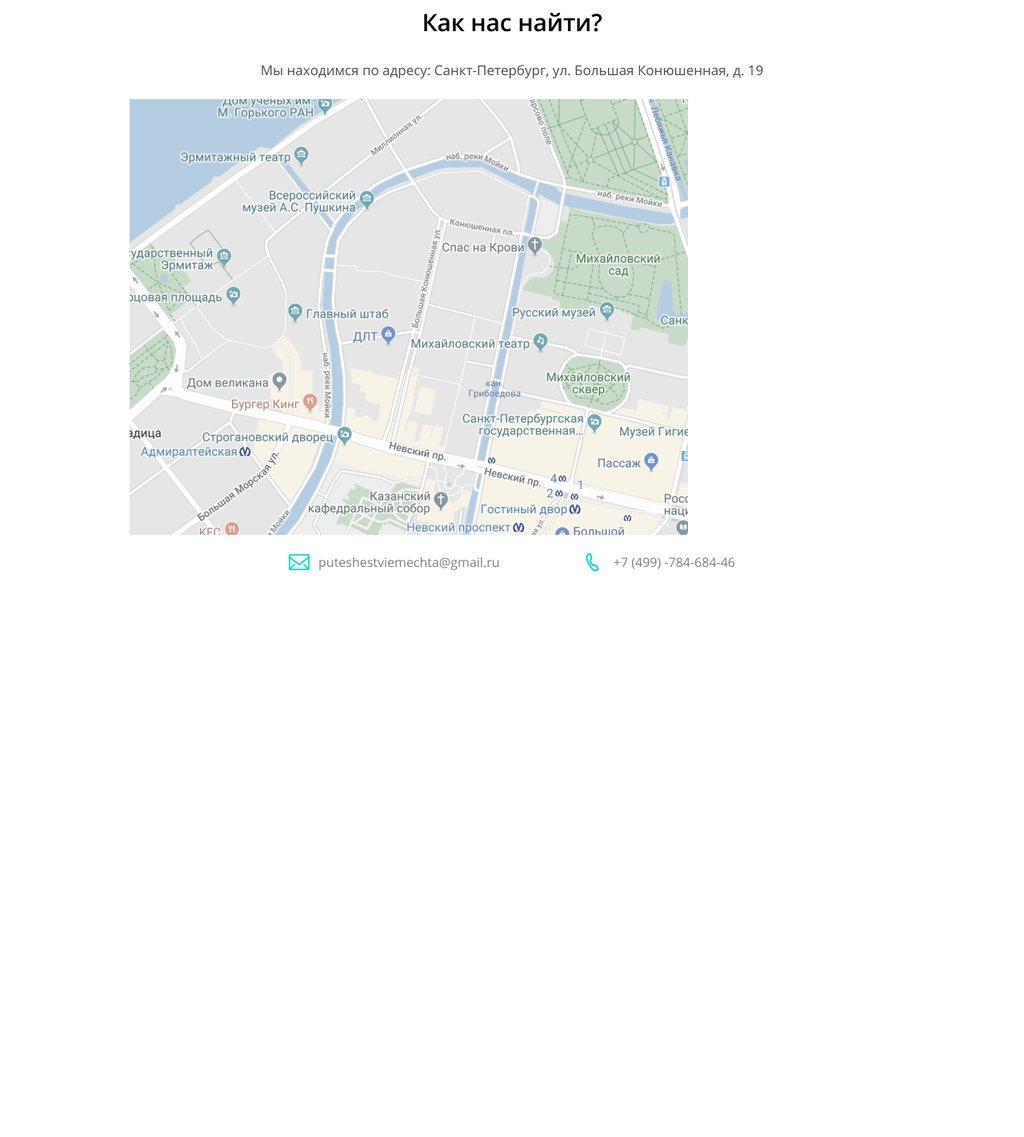
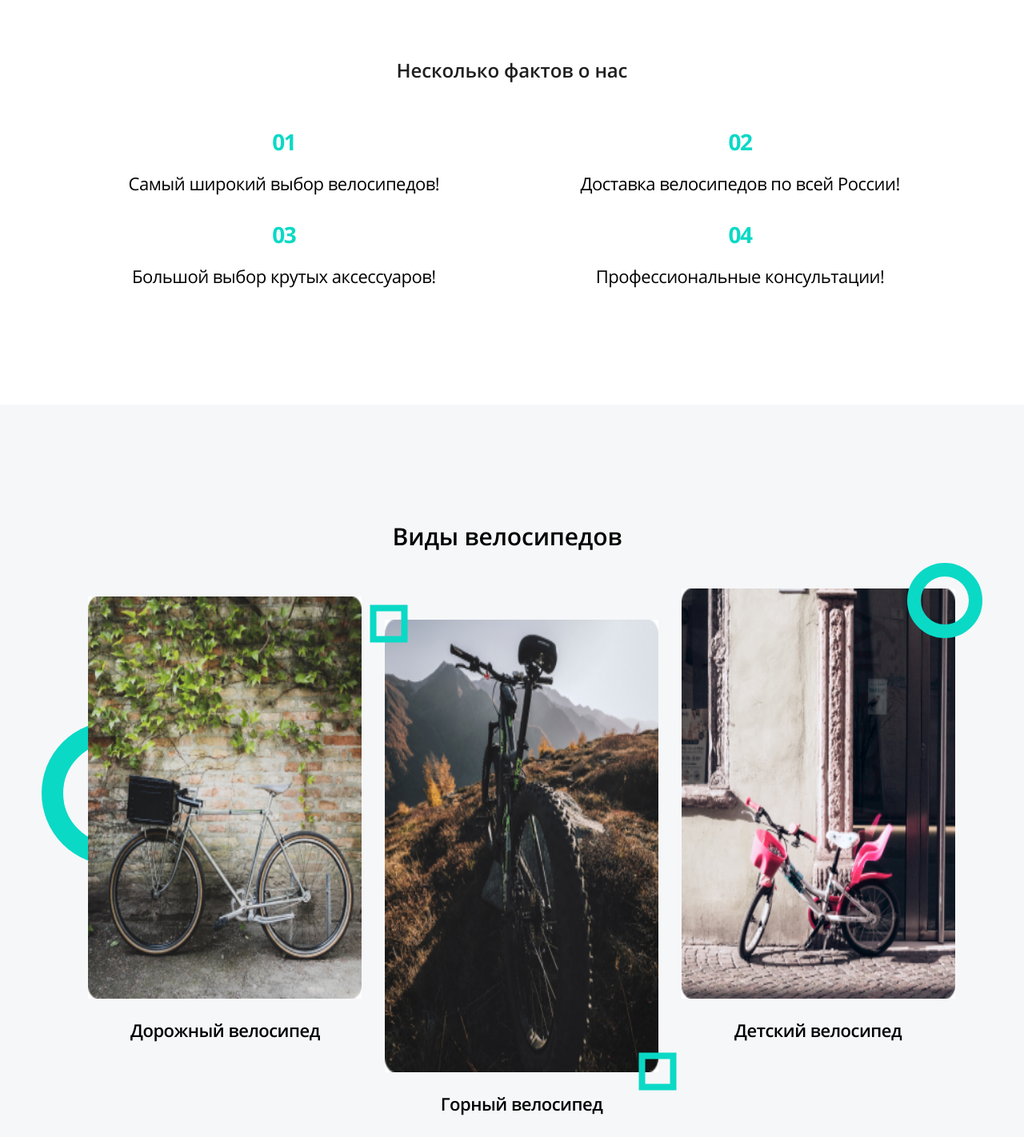
Before and after one commit to WhiteGrandfather/Velosiped, a website: page source/index.html in a window 1280 px wide. Shown: the part 687-2109 px from the top of the page at 80% size. Before the commit the page ends 1482 px from the top, so only its background shows below. Drawn offline with nearby package versions, Linux system fonts and the light colour scheme; files that its build step writes are made by us from their sources.

Commit message:
Сверстал main Десктоп

```diff
--- a/source/index.html
+++ b/source/index.html
@@ -66,7 +66,67 @@
 
   </header>
 
-  <main></main>
+  <main class="page-main">
+    <div class="page-main__fact fact">
+      <h2 class="fact__title">Несколько фактов о нас</h2>
+      <ul class="fact__list">
+        <li class="fact__item">
+          <p class="fact__number">01</p>
+          <p class="fact__text">Самый широкий выбор велосипедов!</p>
+        </li>
+        <li class="fact__item">
+          <p class="fact__number">02</p>
+          <p class="fact__text">Доставка велосипедов по всей России!</p>
+        </li>
+        <li class="fact__item">
+          <p class="fact__number">03</p>
+          <p class="fact__text">Большой выбор крутых аксессуаров!</p>
+        </li>
+        <li class="fact__item">
+          <p class="fact__number">04</p>
+          <p class="fact__text">Профессиональные консультации!</p>
+        </li>
+      </ul>
+    </div>
+
+    <div class="page-main__velo velo">
+      <div class="velo__wrapper">
+        <h2 class="velo__title">Виды велосипедов</h2>
+        <ul class="velo__list">
+          <li class="velo__item velo__item--left">
+            <picture class="velo__image velo__image--left">
+              <source srcset="img/bike-1.jpg" media="(max-width: 1439px)">
+              <img src="img/bike-1-desktop.jpg" width="342" height="503" alt="фото елосипеда">
+            </picture>
+            <p class="velo__text">Дорожный велосипед</p>
+          </li>
+          <li class="velo__item velo__item--middle">
+            <picture class="velo__image velo__image--middle">
+              <source srcset="img/bike-2.jpg" media="(max-width: 1439px)">
+              <img src="img/bike-2-desktop.jpg" width="342" height="566" alt="фото елосипеда">
+            </picture>
+            <p class="velo__text">Горный велосипед</p>
+          </li>
+          <li class="velo__item velo__item--right">
+            <picture class="velo__image velo__image--right">
+              <source srcset="img/bike-3.jpg" media="(max-width: 1439px)">
+              <img src="img/bike-3-desktop.jpg" width="342" height="513" alt="фото елосипеда">
+            </picture>
+            <p class="velo__text">Детский велосипед</p>
+          </li>
+        </ul>
+      </div>
+
+    </div>
+
+    <div class="page-main__video video">
+      <h2 class="video__title">Видео про велосипеды</h2>
+      <p class="video__text">В этом видео мы подробно расскажем про особенности выбора велосипеда для себя. </p>
+      <div class="video__player">
+        <button class="video__control" type="button"></div>
+      </div>
+    </div>
+  </main>
 
   <footer class="page-footer">
     <div class="page-footer__wrapper">
--- /dev/null
+++ b/source/sass/blocks/fact.scss
@@ -0,0 +1,67 @@
+.fact {
+  width: 81%;
+  min-height: 503px;
+  max-width: 1166px;
+  margin: 0 auto;
+  padding-top: 150px;
+}
+
+.fact__title {
+  margin: 0;
+  padding-bottom: 22px;
+
+  font-weight: 600;
+  font-size: 30px;
+  line-height: 100%;
+  text-align: center;
+  letter-spacing: -0.005em;
+  color: $color-black2;
+}
+
+.fact__list {
+  display: flex;
+  justify-content: space-between;
+  flex-wrap: wrap;
+}
+
+.fact__item {
+  width: 22%;
+}
+
+.fact__number {
+  margin-bottom: 0;
+  font-weight: 700;
+  font-size: 28px;
+  line-height: 136%;
+  text-align: center;
+  letter-spacing: -1.27273px;
+  color: $color-aqua;
+}
+
+.fact__text {
+  margin: 0;
+  padding-top: 16px;
+
+  font-size: 22px;
+  line-height: 155%;
+  text-align: center;
+  letter-spacing: -0.5px;
+  color: $color-black;
+}
+
+@media (max-width: $tablet-width) {
+  .fact {
+    padding-top: 64px;
+  }
+
+  .fact__title {
+    font-size: 24px;
+    line-height: 41px;
+  }
+
+
+
+  .fact__item {
+    width: 45%;
+  }
+}
--- /dev/null
+++ b/source/sass/blocks/velo.scss
@@ -0,0 +1,120 @@
+.velo {
+  min-height: 1038px;
+
+  background-color: #f6f7f9;
+}
+
+.velo__wrapper {
+  width: 86.5%;
+  max-width: 1154px;
+  margin: 0 auto;
+  padding-top: 150px;
+  padding-left: 24px;
+}
+
+.velo__title {
+  margin: 0;
+  padding-right: 36px;
+  padding-bottom: 50px;
+
+  font-weight: 600;
+  font-size: 30px;
+  line-height: 100%;
+  text-align: center;
+  letter-spacing: -0.005em;
+  color: $color-black;
+}
+
+.velo__list {
+  position: relative;
+  height: 651px;
+}
+
+.velo__item {
+  position: absolute;
+
+  &--left {
+    top: 10px;
+    left: 0;
+  }
+
+  &--middle {
+    top: 39px;
+    left: 50%;
+    transform: translateX(-50%);
+  }
+
+  &--right {
+    top: 0;
+    right: 0;
+  }
+}
+
+.velo__image {
+  position: relative;
+  z-index: 10;
+
+  display: block;
+
+  &::before,
+  &::after {
+    position: absolute;
+    content: "";
+
+    width: 31px;
+    height: 31px;
+
+
+    border: 8px solid #0AD9C6;
+  }
+
+  &--left::before {
+    top: 49%;
+    left: 32px;
+    transform: translate(-50%, -50%);
+    z-index: -1;
+
+    width: 126px;
+    height: 126px;
+
+    border: 27px solid #0AD9C6;
+    border-radius: 50%;
+  }
+
+  &--left::after,
+  &--right::after {
+    display: none;
+  }
+
+  &--middle::before {
+    top: 5px;
+    left: 5px;
+    transform: translate(-50%, -50%);
+  }
+
+  &--middle::after {
+    right: -46px;
+    bottom: -46px;
+    transform: translate(-50%, -50%);
+  }
+
+  &--right::before {
+    top: -32px;
+    right: -34px;
+
+    width: 60px;
+    height: 60px;
+
+    border: 17px solid #0AD9C6;
+    border-radius: 50%;
+  }
+}
+
+.velo__text {
+  font-weight: 600;
+  font-size: 22px;
+  line-height: 155%;
+  text-align: center;
+  letter-spacing: -0.5px;
+  color: $color-black;
+}
--- /dev/null
+++ b/source/sass/blocks/video.scss
@@ -0,0 +1,74 @@
+.video {
+  min-height: 945px;
+  padding-top: 120px;
+
+  background-image: linear-gradient(to bottom, #131314 706px, $color-white 706px);
+}
+
+.video__title {
+  margin: 0;
+
+  font-weight: 600;
+  font-size: 30px;
+  line-height: 100%;
+  text-align: center;
+  letter-spacing: -0.005em;
+  color: $color-white;
+}
+
+.video__text {
+  display: block;
+
+  width: 340px;
+  margin: 0 auto;
+  padding-top: 20px;
+  padding-bottom: 56px;
+
+  font-weight: 300;
+  font-size: 16px;
+  line-height: 175%;
+  text-align: center;
+  letter-spacing: -0.005em;
+  color: rgba($color: $color-white, $alpha: 0.7);
+}
+
+.video__player {
+  position: relative;
+
+  width: 929px;
+  max-width: 100%;
+  height: 522px;
+  margin: 0 auto;
+
+  background-image: url("../img/player-desktop.jpg");
+  background-position: center;
+  background-repeat: no-repeat;
+}
+
+.video__control {
+  position: absolute;
+  top: 50%;
+  left: 50%;
+  transform: translate(-50%, -50%);
+
+  width: 65px;
+  height: 65px;
+
+  background-color: $color-aqua;
+  background-image: url("../img/play.svg");
+  background-position: 28px;
+  background-repeat: no-repeat;
+  border: 0;
+  border-radius: 50%;
+  outline: none;
+  cursor: pointer;
+
+  &:hover,
+  &:focus {
+    opacity: 0.95;
+  }
+
+  &:active {
+    opacity: 0.85;
+  }
+}
--- a/source/sass/style.scss
+++ b/source/sass/style.scss
@@ -5,4 +5,7 @@
 @import "blocks/nav.scss";
 @import "blocks/form.scss";
 @import "blocks/toggle.scss";
+@import "blocks/fact.scss";
+@import "blocks/velo.scss";
+@import "blocks/video.scss";
 @import "blocks/page-footer.scss";
```
Also changed, not shown: build/css/style.min.css, build/img/bike-1-desktop.jpg, build/img/play.svg (added), build/index.html, source/img/bike-1-desktop.jpg, source/img/play.svg (added), 1 other file.
